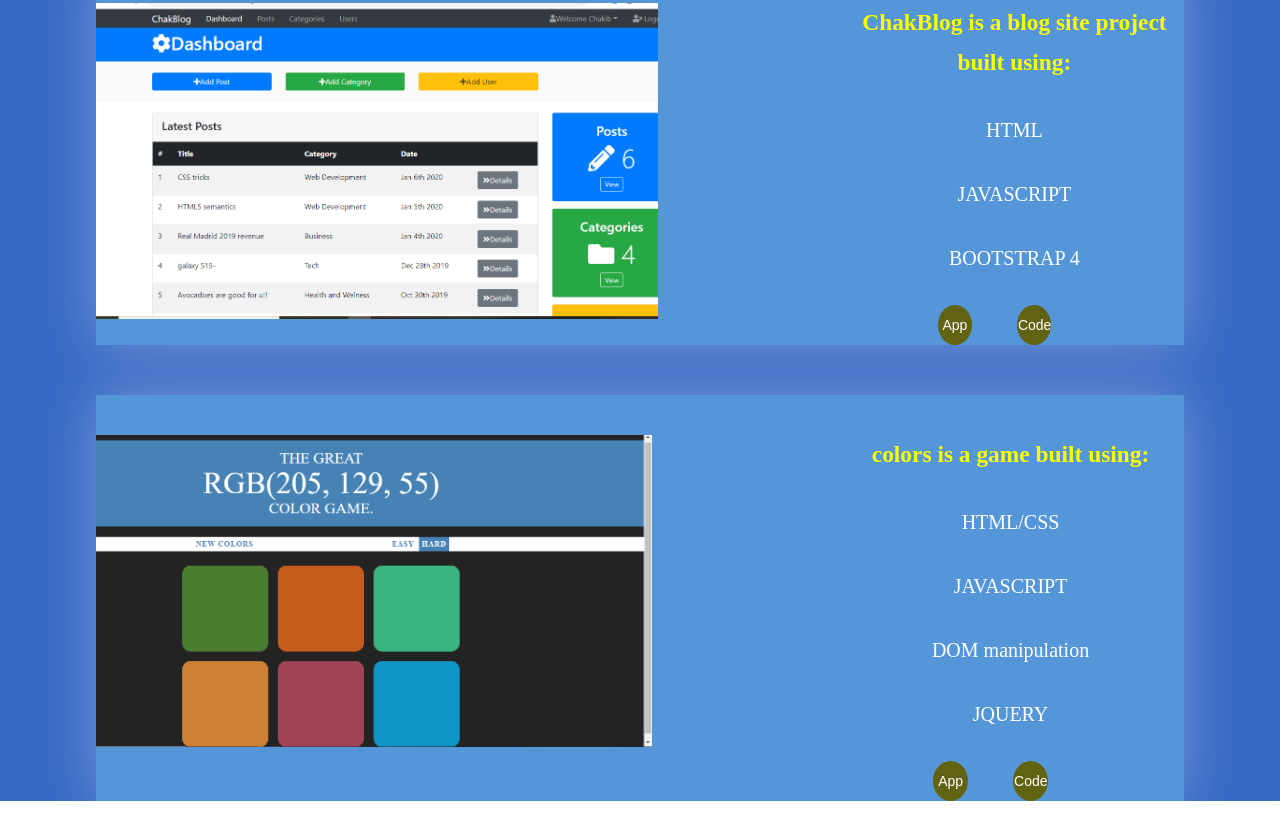
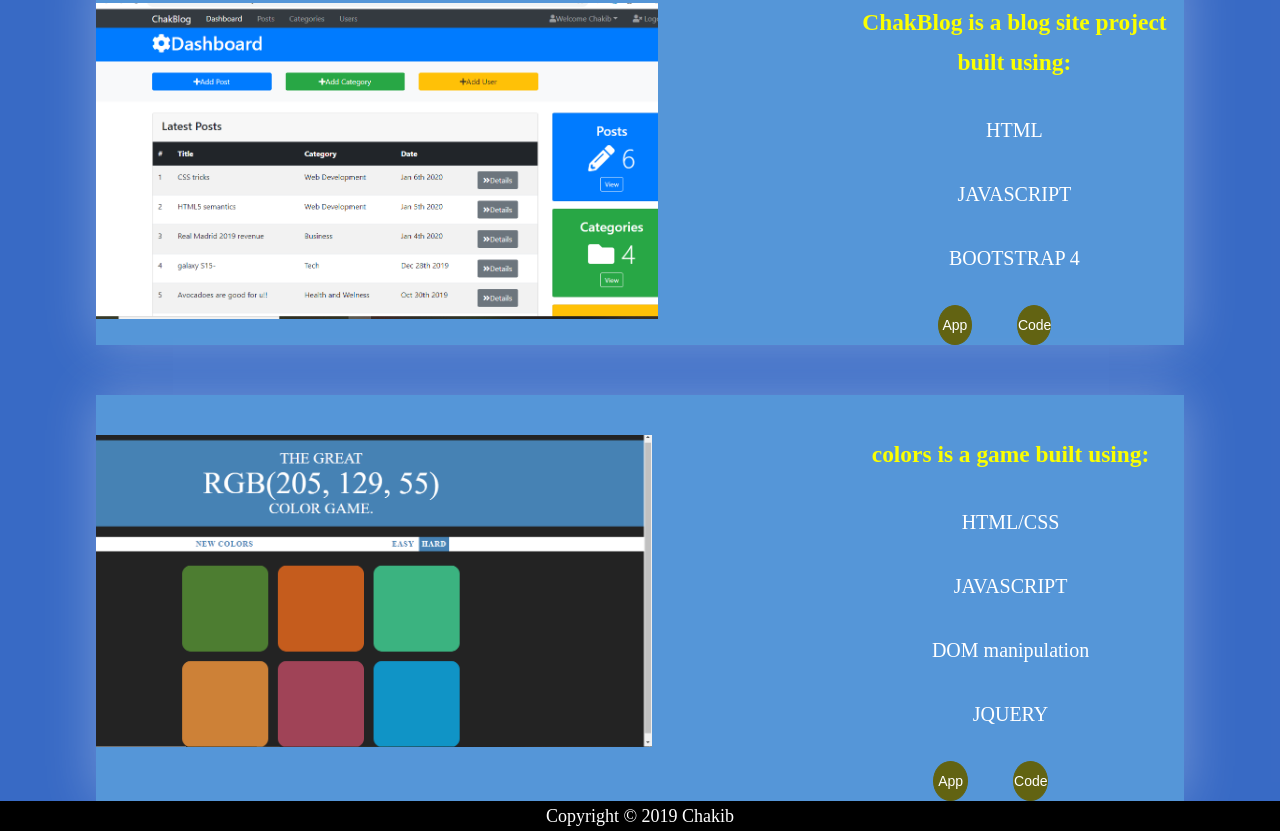
Before and after one commit to chak-eeb/landing, a plain HTML site: page index.html in a window 1280 px wide. Shown: the part 2521-3352 px from the top of the page. Before the commit the page ends 3322 px from the top, so only its background shows below. Drawn offline with Linux system fonts and the light colour scheme.

Commit message:
add footer

```diff
--- a/index.html
+++ b/index.html
@@ -194,5 +194,13 @@
 				</div>
 			</div>
 		</section>
+		<footer>
+			<div>
+				<p>
+					Copyright &copy; 2019 Chakib
+				  </p>
+			</div>
+		</footer>
+
 	</body>
 </html>
--- a/styles.css
+++ b/styles.css
@@ -257,6 +257,14 @@ body {
 	text-align: center;
 }
 
+footer {
+	width: 100%;
+	background-color: black;
+	color: white;
+	font-size: 1.8rem;
+	text-align: center;
+}
+
 @media (max-width: 1200px) {
 	.grid-cards {
 		display: grid;
```
